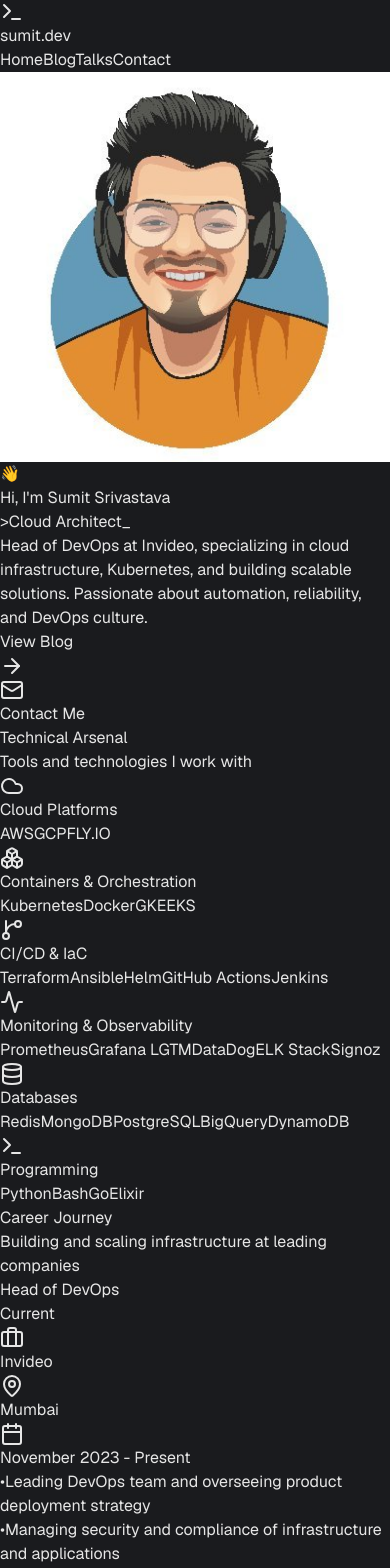
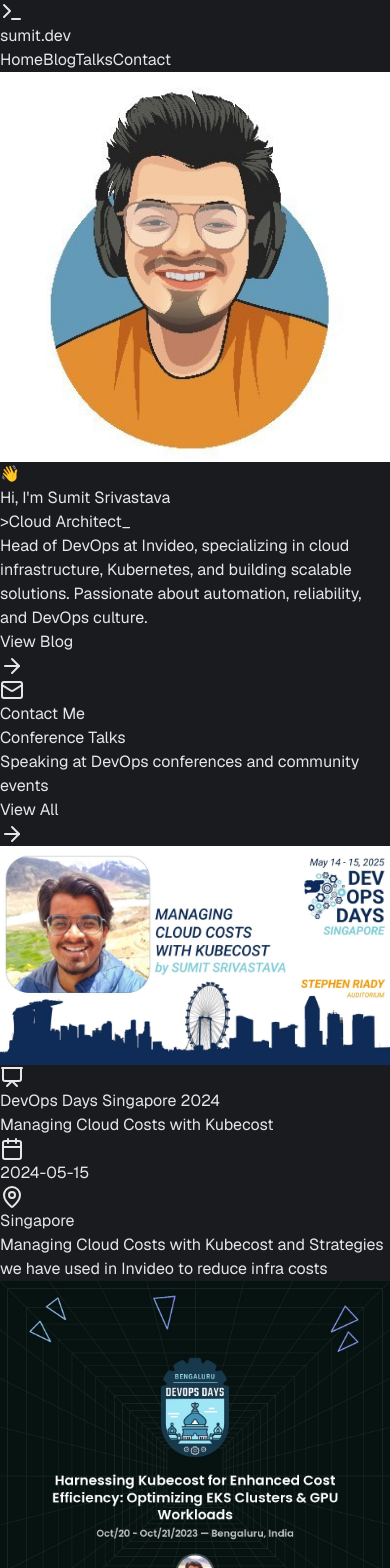
Before and after one commit to timusri/timusri.github.io, a Next.js app: page / in a window 390 px wide. Shown: the top 1568 px of the page. Built offline with nearby package versions, Linux system fonts and the light colour scheme.

Commit message:
featured talks

```diff
--- a/src/app/page.tsx
+++ b/src/app/page.tsx
@@ -2,13 +2,15 @@
 import SkillsGrid from '@/components/SkillsGrid';
 import ExperienceTimeline from '@/components/ExperienceTimeline';
 import FeaturedPosts from '@/components/FeaturedPosts';
+import FeaturedTalks from '@/components/FeaturedTalks';
 
 export default function Home() {
   return (
     <main className="bg-[#1a1b1e]">
       <HeroSection />
+      <FeaturedTalks />
+      <ExperienceTimeline />
       <SkillsGrid />
-      <ExperienceTimeline />
       <FeaturedPosts />
     </main>
   );
--- a/src/components/ExperienceTimeline.tsx
+++ b/src/components/ExperienceTimeline.tsx
@@ -13,8 +13,7 @@
             current: true,
             highlights: [
                 'Leading DevOps team and overseeing product deployment strategy',
-                'Managing security and compliance of infrastructure and applications',
-                'Implementing comprehensive observability and monitoring solutions'
+                'Managing security and compliance of infrastructure and applications'
             ]
         },
         {
@@ -24,11 +23,8 @@
             period: 'May 2022 - November 2023',
             current: false,
             highlights: [
-                'Implemented IAP-based SSO using Pomerium for secure VPC database access',
                 'Built end-to-end CI/CD pipelines with custom GitHub Actions for EKS deployments',
-                'Implemented scalable LGTM observability stack for EKS applications',
-                'Added synthetic monitoring for all public APIs to monitor uptime and internal SLAs',
-                'Managed on-call process and escalation policies with PagerDuty and Slack'
+                'Implemented scalable LGTM observability stack for EKS applications'
             ]
         },
         {
@@ -39,7 +35,6 @@
             current: false,
             highlights: [
                 'Built ETL pipeline using AWS Glue and Redshift',
-                'Built automated vulnerability scan pipelines using Checkov and Tfscans',
                 'Implemented AWS AMI build automation using Ansible and Packer'
             ]
         },
@@ -50,11 +45,8 @@
             period: 'Feb 2019 - May 2021',
             current: false,
             highlights: [
-                'Designed scalable infrastructure for GRPC load balancing using Nginx and Envoy (20% latency reduction)',
-                'Designed infrastructure matrix in GCP across 10+ regions to maintain GDPR policies',
-                'Developed cloud-independent middleware wrapper between ML modules and cloud',
-                'Managed 10+ GKE clusters with 50+ microservices',
-                'Optimized K8s node-pools to run in preemptible environment (30% cloud cost reduction)'
+                'Designed scalable infrastructure for GRPC load balancing (20% latency reduction)',
+                'Managed 10+ GKE clusters with 50+ microservices'
             ]
         },
         {
@@ -64,31 +56,8 @@
             period: 'Feb 2017 - Feb 2019',
             current: false,
             highlights: [
-                'Setup private VPN server using OpenVPN for secure access',
-                'Managed IAM, Firewall rules, Cloud Armour policies and Kubernetes Cluster Roles',
-                'Designed archiving system to store production data in GCP storage and BigQuery',
                 'Managed sharded MongoDB cluster to handle 10K RPS with high availability',
                 'Migrated production infrastructure from AWS to GCP'
-            ]
-        },
-        {
-            company: 'ChrisDev Limited',
-            location: 'Trinidad & Tobago',
-            position: 'Front-end Intern',
-            period: 'June 2016 - July 2016',
-            current: false,
-            highlights: [
-                'Developed front-end templates using Zurb Foundation, Django and Python'
-            ]
-        },
-        {
-            company: 'Creatella',
-            location: 'Singapore',
-            position: 'App Developer Intern',
-            period: 'May 2016 - August 2016',
-            current: false,
-            highlights: [
-                'Developed UI/UX of a language learning application using Framework7'
             ]
         }
     ];
@@ -109,7 +78,7 @@
                     {/* Timeline Line */}
                     <div className="absolute left-8 top-0 bottom-0 w-0.5 bg-[#2c2e33] hidden md:block"></div>
 
-                    <div className="space-y-8">
+                    <div className="space-y-6">
                         {experiences.map((exp, index) => (
                             <div key={index} className="relative pl-0 md:pl-20">
                                 {/* Timeline Dot */}
@@ -119,40 +88,40 @@
                                         : 'bg-[#25262b] border-[#2c2e33]'
                                 } hidden md:block`}></div>
 
-                                <div className="bg-[#25262b] rounded-xl p-6 border border-[#2c2e33] hover:border-[#98c379]/30 transition-all duration-300 hover:shadow-lg hover:shadow-[#98c379]/5">
-                                    <div className="flex flex-col md:flex-row md:items-start md:justify-between gap-4 mb-4">
+                                <div className="bg-[#25262b] rounded-xl p-5 border border-[#2c2e33] hover:border-[#98c379]/30 transition-all duration-300 hover:shadow-lg hover:shadow-[#98c379]/5">
+                                    <div className="flex flex-col md:flex-row md:items-start md:justify-between gap-3 mb-3">
                                         <div>
-                                            <div className="flex items-center gap-2 mb-2">
-                                                <h3 className="text-xl font-bold text-[#e6e6e6]">
+                                            <div className="flex items-center gap-2 mb-1">
+                                                <h3 className="text-lg font-bold text-[#e6e6e6]">
                                                     {exp.position}
                                                 </h3>
                                                 {exp.current && (
-                                                    <span className="px-2 py-1 bg-[#98c379]/10 text-[#98c379] text-xs font-medium rounded-md">
+                                                    <span className="px-2 py-0.5 bg-[#98c379]/10 text-[#98c379] text-xs font-medium rounded-md">
                                                         Current
                                                     </span>
                                                 )}
                                             </div>
-                                            <div className="flex flex-wrap items-center gap-4 text-[#a6a7ab] text-sm">
+                                            <div className="flex flex-wrap items-center gap-3 text-[#a6a7ab] text-sm">
                                                 <div className="flex items-center gap-1">
-                                                    <Briefcase className="w-4 h-4" />
+                                                    <Briefcase className="w-3.5 h-3.5" />
                                                     <span>{exp.company}</span>
                                                 </div>
                                                 <div className="flex items-center gap-1">
-                                                    <MapPin className="w-4 h-4" />
+                                                    <MapPin className="w-3.5 h-3.5" />
                                                     <span>{exp.location}</span>
                                                 </div>
                                             </div>
                                         </div>
                                         <div className="flex items-center gap-1 text-[#a6a7ab] text-sm whitespace-nowrap">
-                                            <Calendar className="w-4 h-4" />
+                                            <Calendar className="w-3.5 h-3.5" />
                                             <span>{exp.period}</span>
                                         </div>
                                     </div>
 
-                                    <ul className="space-y-2">
+                                    <ul className="space-y-1.5">
                                         {exp.highlights.map((highlight, hIndex) => (
-                                            <li key={hIndex} className="flex gap-2 text-[#a6a7ab]">
-                                                <span className="text-[#98c379] mt-1.5">•</span>
+                                            <li key={hIndex} className="flex gap-2 text-[#a6a7ab] text-sm">
+                                                <span className="text-[#98c379] mt-1">•</span>
                                                 <span>{highlight}</span>
                                             </li>
                                         ))}
--- /dev/null
+++ b/src/components/FeaturedTalks.tsx
@@ -0,0 +1,148 @@
+import Link from 'next/link';
+import { ArrowRight, Calendar, MapPin, Presentation } from 'lucide-react';
+import fs from 'fs';
+import path from 'path';
+import matter from 'gray-matter';
+
+interface Talk {
+    slug: string;
+    title: string;
+    date: string;
+    event: string;
+    location: string;
+    tags: string[];
+    description: string;
+    thumbnail: string;
+}
+
+const FeaturedTalks = async () => {
+    const talksDirectory = path.join(process.cwd(), 'talks');
+
+    let talks: Talk[] = [];
+
+    if (fs.existsSync(talksDirectory)) {
+        const fileNames = fs.readdirSync(talksDirectory);
+
+        talks = fileNames
+            .filter(fileName => fileName.endsWith('.md'))
+            .map(fileName => {
+                const slug = fileName.replace(/\.md$/, '');
+                const fullPath = path.join(talksDirectory, fileName);
+                const fileContents = fs.readFileSync(fullPath, 'utf8');
+                const { data } = matter(fileContents);
+
+                return {
+                    slug,
+                    title: data.title || 'Untitled',
+                    date: data.date || '',
+                    event: data.event || '',
+                    location: data.location || '',
+                    tags: data.tags || [],
+                    description: data.description || '',
+                    thumbnail: data.thumbnail || ''
+                };
+            })
+            .sort((a, b) => new Date(b.date).getTime() - new Date(a.date).getTime())
+            .slice(0, 2); // Get the 2 most recent talks
+    }
+
+    return (
+        <section className="py-20 px-4 sm:px-6 lg:px-8 bg-[#25262b]/30">
+            <div className="max-w-6xl mx-auto">
+                <div className="flex items-center justify-between mb-12">
+                    <div>
+                        <h2 className="text-3xl md:text-4xl font-bold text-[#e6e6e6] mb-4">
+                            Conference <span className="text-[#98c379]">Talks</span>
+                        </h2>
+                        <p className="text-[#a6a7ab] text-lg">
+                            Speaking at DevOps conferences and community events
+                        </p>
+                    </div>
+                    <Link
+                        href="/talks"
+                        className="hidden md:flex items-center gap-2 text-[#98c379] hover:text-[#b5e890] transition-colors group"
+                    >
+                        View All
+                        <ArrowRight className="w-4 h-4 group-hover:translate-x-1 transition-transform" />
+                    </Link>
+                </div>
+
+                {talks.length > 0 ? (
+                    <div className="grid grid-cols-1 md:grid-cols-2 gap-6">
+                        {talks.map((talk) => (
+                            <Link
+                                key={talk.slug}
+                                href={`/talks/${talk.slug}`}
+                                className="group bg-[#25262b] rounded-xl overflow-hidden border border-[#2c2e33] hover:border-[#98c379]/30 transition-all duration-300 hover:-translate-y-1 hover:shadow-lg hover:shadow-[#98c379]/10"
+                            >
+                                {/* Thumbnail */}
+                                {talk.thumbnail ? (
+                                    <div className="relative h-48 overflow-hidden">
+                                        <img
+                                            src={talk.thumbnail}
+                                            alt={talk.title}
+                                            className="w-full h-full object-cover group-hover:scale-105 transition-transform duration-300"
+                                        />
+                                        <div className="absolute inset-0 bg-gradient-to-t from-[#25262b] to-transparent opacity-60"></div>
+                                    </div>
+                                ) : (
+                                    <div className="h-48 bg-gradient-to-br from-[#98c379]/20 to-[#2c2e33] flex items-center justify-center">
+                                        <Presentation className="w-16 h-16 text-[#98c379]/30" />
+                                    </div>
+                                )}
+
+                                <div className="p-6">
+                                    {/* Event Badge */}
+                                    <div className="flex items-center gap-2 text-[#98c379] text-sm font-medium mb-3">
+                                        <Presentation className="w-4 h-4" />
+                                        <span>{talk.event}</span>
+                                    </div>
+
+                                    {/* Title */}
+                                    <h3 className="text-xl font-bold text-[#e6e6e6] mb-2 group-hover:text-[#98c379] transition-colors line-clamp-2">
+                                        {talk.title}
+                                    </h3>
+
+                                    {/* Metadata */}
+                                    <div className="flex items-center gap-4 text-sm text-[#a6a7ab] mb-3">
+                                        <div className="flex items-center gap-1">
+                                            <Calendar className="w-4 h-4" />
+                                            <span>{talk.date}</span>
+                                        </div>
+                                        {talk.location && (
+                                            <div className="flex items-center gap-1">
+                                                <MapPin className="w-4 h-4" />
+                                                <span>{talk.location}</span>
+                                            </div>
+                                        )}
+                                    </div>
+
+                                    {/* Description */}
+                                    <p className="text-[#a6a7ab] text-sm line-clamp-2">
+                                        {talk.description}
+                                    </p>
+                                </div>
+                            </Link>
+                        ))}
+                    </div>
+                ) : (
+                    <div className="text-center py-12">
+                        <p className="text-[#a6a7ab] text-lg">No talks yet.</p>
+                    </div>
+                )}
+
+                <div className="mt-8 text-center md:hidden">
+                    <Link
+                        href="/talks"
+                        className="inline-flex items-center gap-2 text-[#98c379] hover:text-[#b5e890] transition-colors"
+                    >
+                        View All Talks
+                        <ArrowRight className="w-4 h-4" />
+                    </Link>
+                </div>
+            </div>
+        </section>
+    );
+};
+
+export default FeaturedTalks;
```
Also changed, not shown: src/app/talks/[slug]/page.tsx (+1 -15 lines), talks/devopsdayablr.md (+1 -1 lines), talks/devopsdayasig.md (+1 -1 lines).
